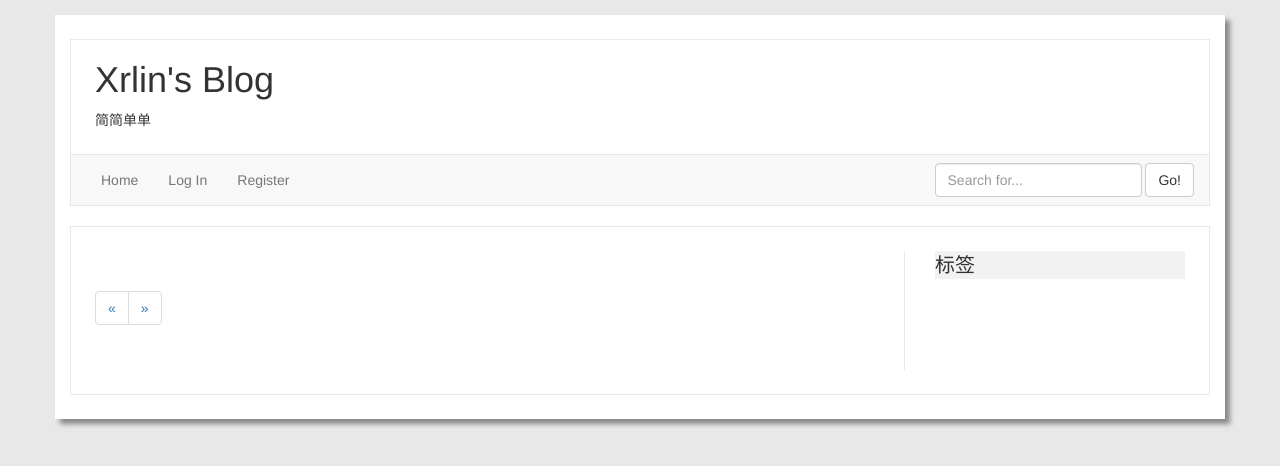
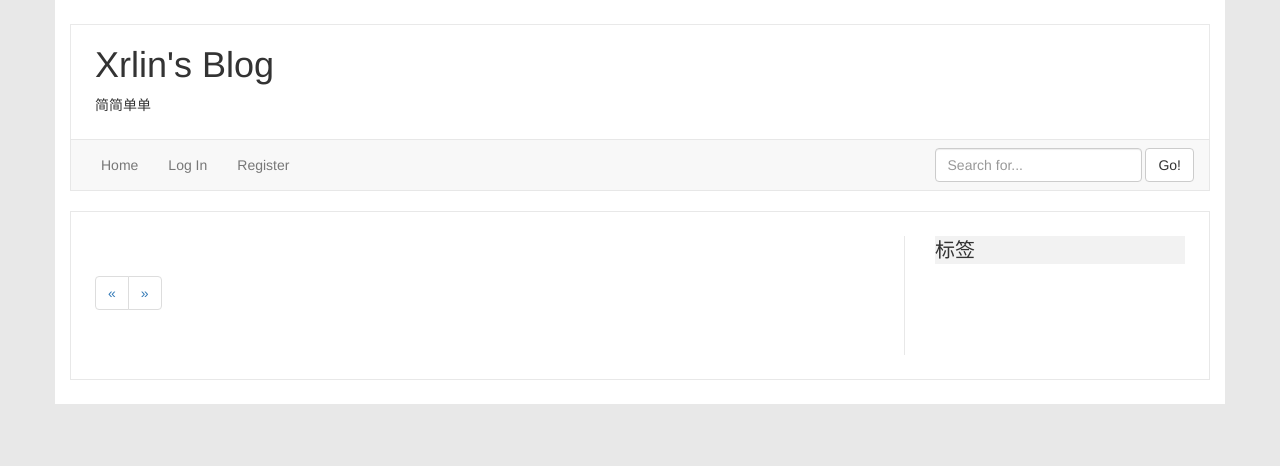
Before and after one commit to xrlin/SimpleFlaskBlog, a Flask app: page / in a window 1280 px wide. Shown: the top 466 px of the page. Run offline with Flask 2, Linux system fonts and the light colour scheme; data that the repository does not hold is empty; some libraries are stand-ins or nearby versions.

Commit message:
remove box sahdow

```diff
--- a/application/templates/index.html
+++ b/application/templates/index.html
@@ -10,7 +10,7 @@
 {% import "bootstrap/wtf.html" as wtf %}
 {% block body %}
 <body class="custom-background">
-<div class="container container-page shadow-box">
+<div class="container container-page">
     {% block navbar %}
     <div>
         <div class="container">
```
